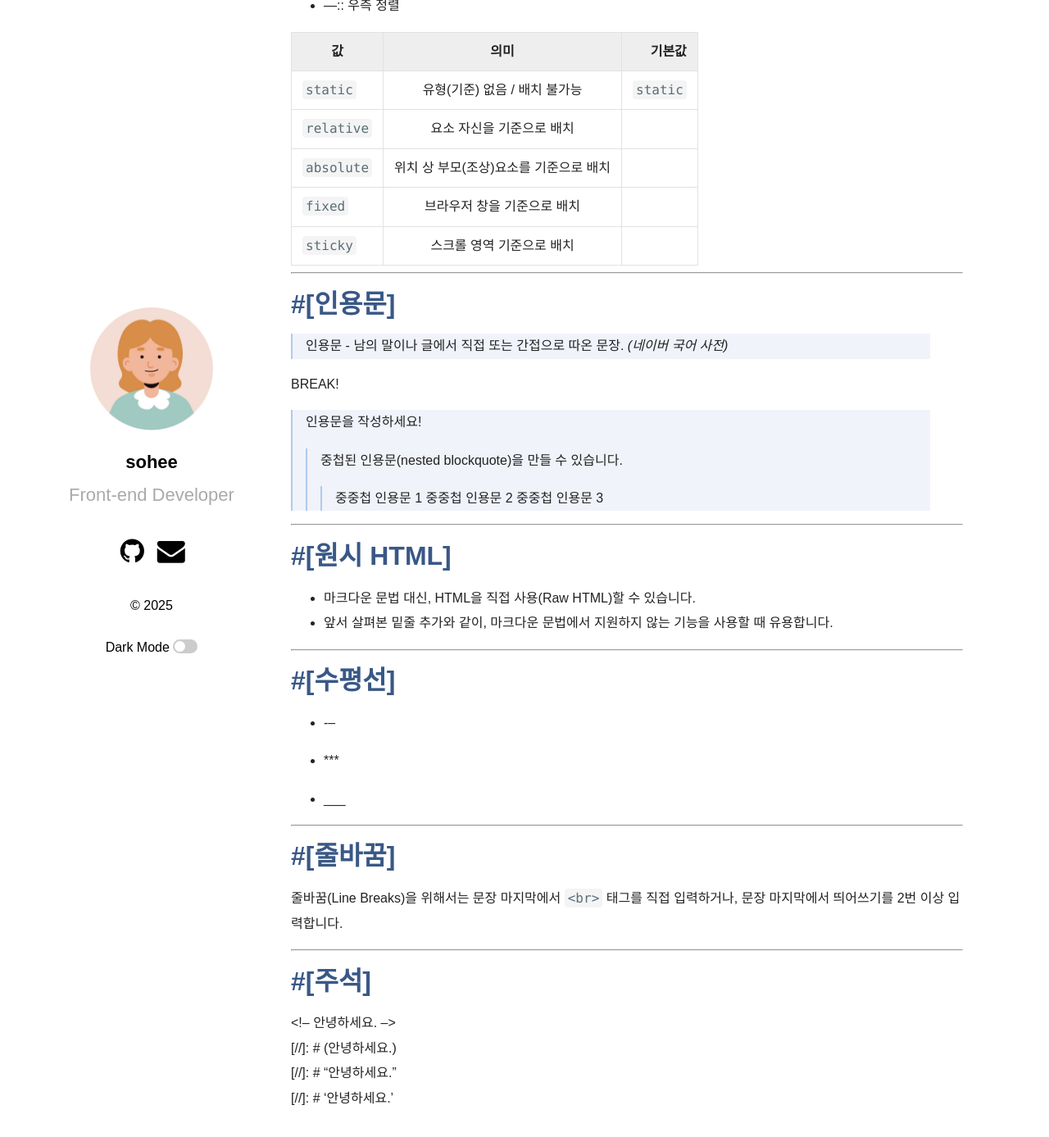
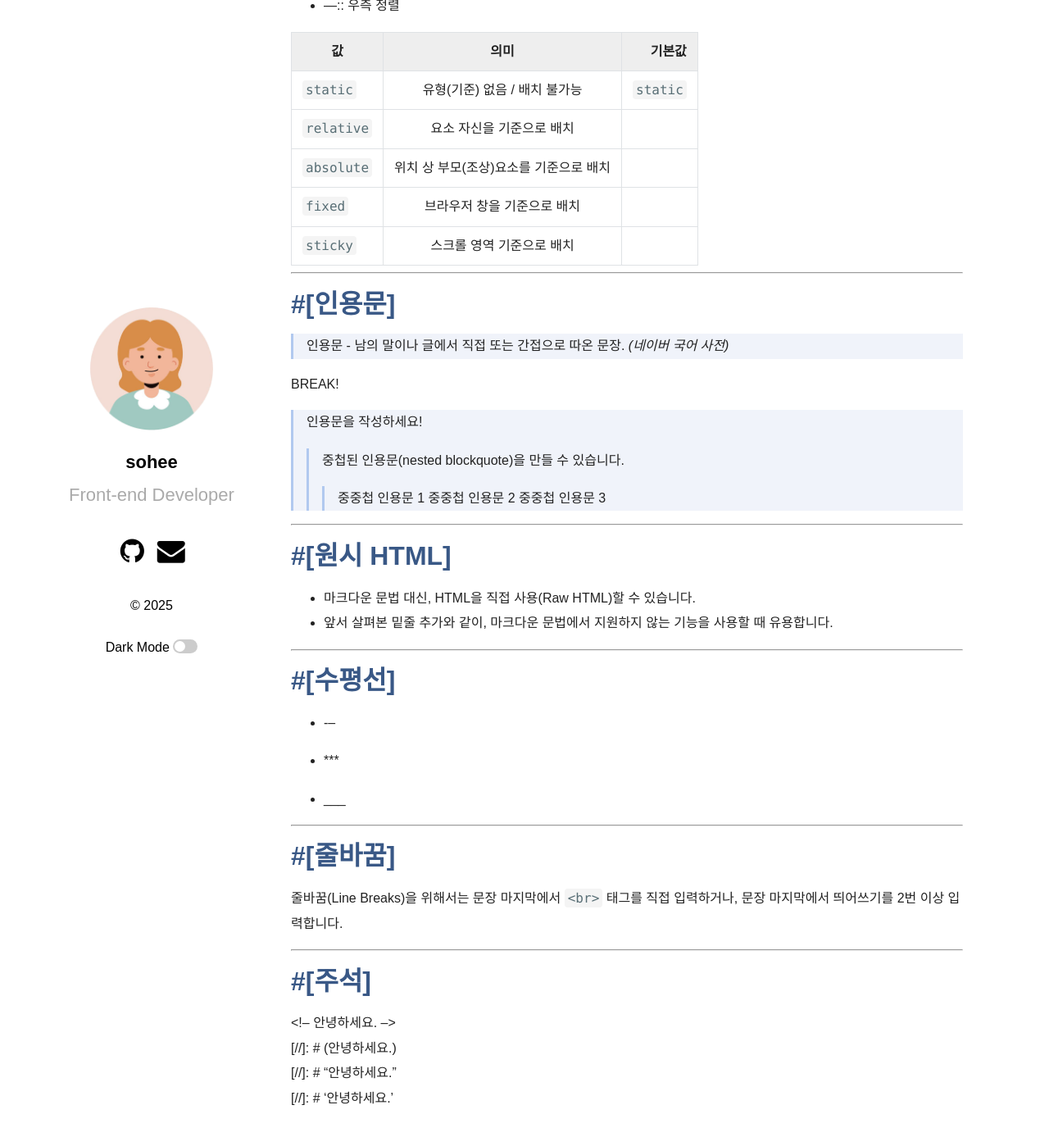
Before and after one commit to shkim00216/shkim00216.github.io, a Jekyll site: the page built from _posts/2024-12-30-Test.md, in a window 1280 px wide and 1400 px high, scrolled down 3875 px. Shown: the top 1387 px of the window at 82% size. Built offline with Jekyll 4.4.1, drawn with Linux system fonts in a browser that asks for light colours; some web fonts are replaced.

Commit message:
Update _syntax.scss

```diff
--- a/_sass/_syntax.scss
+++ b/_sass/_syntax.scss
@@ -26,8 +26,8 @@ code {
   color: #93a1a1;
 }
 blockquote {
-  border-left: 2px solid #b1c9ef;
+  border-left: 3px solid #b1c9ef;
   padding-left: 1rem;
-  margin-left: 0;
+  margin: 0;
   background-color: #f0f3fa;
 }
```
